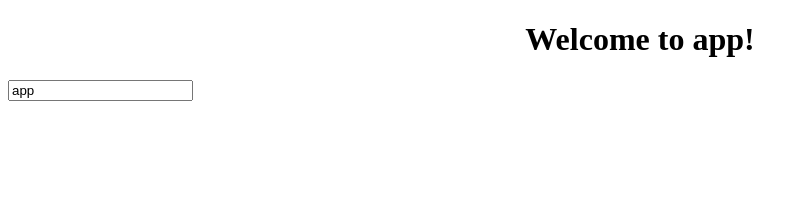
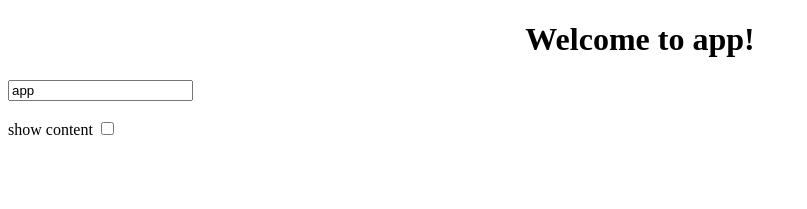
Before and after one commit to maniek95/angular_workshop, an Angular app: page / in a window 1280 px wide. Shown: the top 209 px of the page, without its empty margins (0-807 px from the left). Built offline with nearby package versions, Linux system fonts and the light colour scheme.

Commit message:
html directives

```diff
--- a/src/app/app.component.html
+++ b/src/app/app.component.html
@@ -8,3 +8,24 @@
 <div>
     <input type="text" [(ngModel)]="title">
 </div>
+
+<br>
+
+<div>
+    show content
+    <input type="checkbox" [(ngModel)]="showContent">
+</div>
+
+<div [hidden]="!showContent">
+    <p *ngFor="let welcome of welcomeList">
+        {{welcome}}
+    </p>
+</div>
+
+<br>
+
+<div *ngIf="showContent">
+    <p *ngFor="let welcome of welcomeList">
+        {{welcome}}
+    </p>
+</div>
--- a/src/app/app.component.ts
+++ b/src/app/app.component.ts
@@ -6,5 +6,15 @@ import { Component } from '@angular/core';
   styleUrls: ['./app.component.css']
 })
 export class AppComponent {
-  title = 'app';
+  title: string = 'app';
+  showContent: boolean = false;
+
+  welcomeList: string[] = [];
+
+  constructor() {
+    for (let i = 0; i < 10; i++) {
+      this.welcomeList.push(`Witaj na code europe ${i + 1} gościu`);
+    }
+  }
+
 }
```
